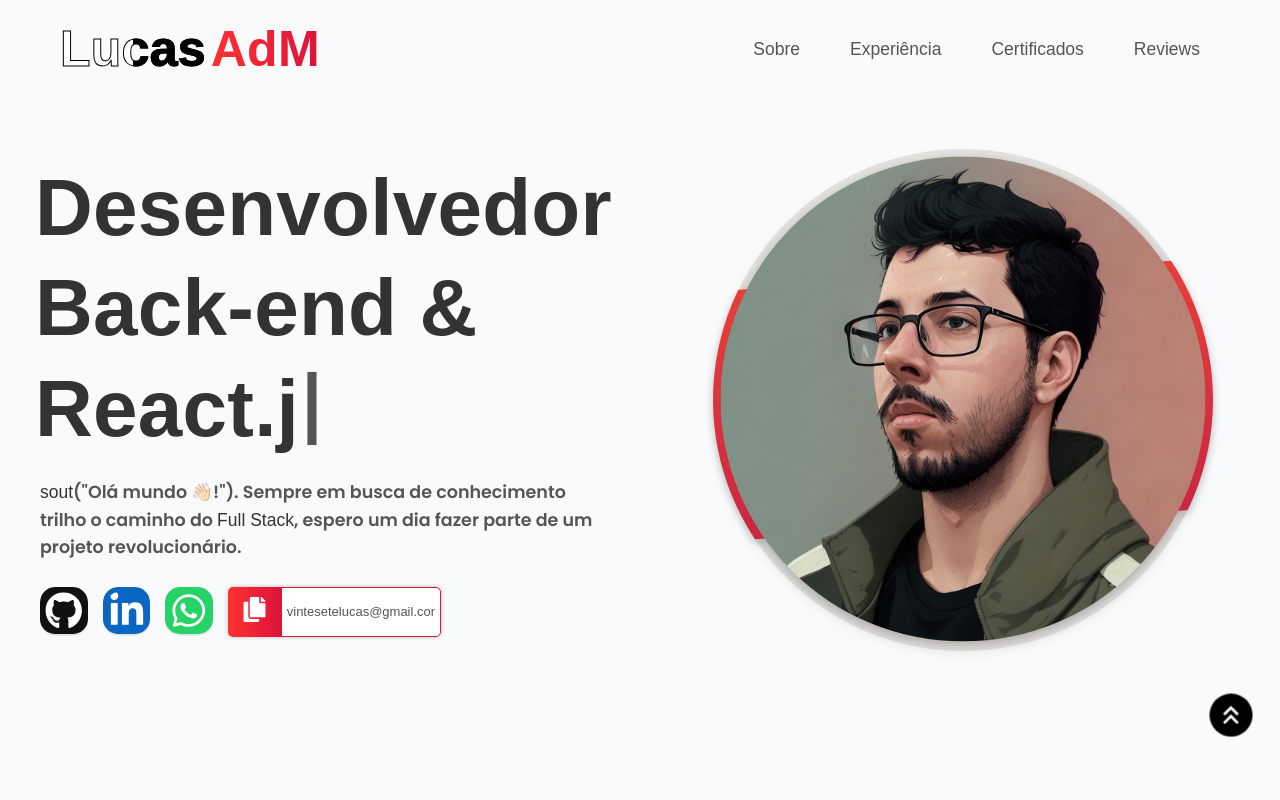
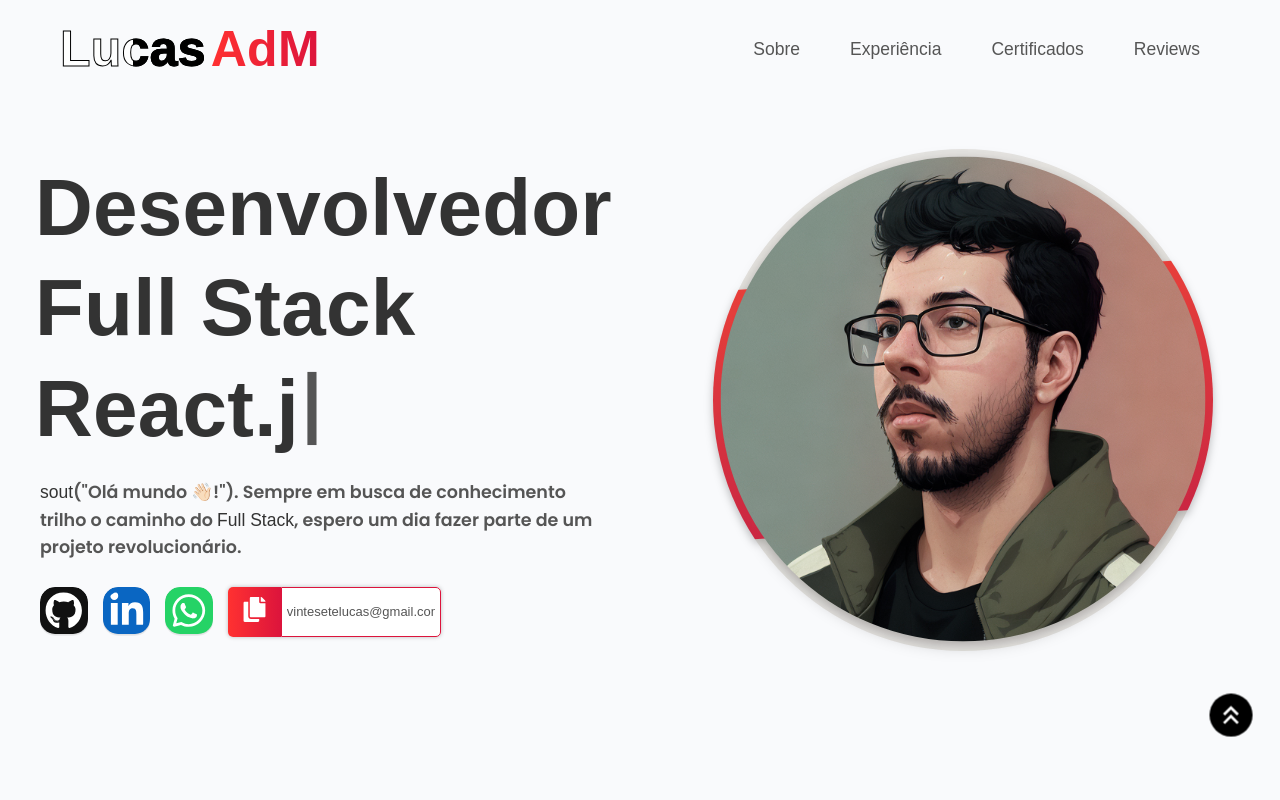
Before and after one commit to lucas-adm/react-portfolio, a React (Vite) app: page / in a window 1280 px wide. Shown: the top 800 px of the page. Built offline with nearby package versions, Linux system fonts and the light colour scheme; a web font is replaced by a local one.

Commit message:
♻ refactor: change profile text

```diff
--- a/src/components/home/home-profile.jsx
+++ b/src/components/home/home-profile.jsx
@@ -45,7 +45,7 @@ const HomeProfile = () => {
             <div className="container-apresentation">
                 <div className="container-grid">
                     <div className="apresentation-text">
-                        <h1>Desenvolvedor Back-end & <br /> <i ref={el}></i></h1>
+                        <h1>Desenvolvedor <br /> Full Stack <br /> <i ref={el}></i></h1>
                         <p><strong>sout</strong>("Olá mundo 👋🏻!"). Sempre em busca de conhecimento trilho o caminho do <strong>Full Stack</strong>, espero um dia fazer parte de um projeto revolucionário. </p>
                         <div className="svgs">
                             <a href="https://github.com/lucas-adm" target="_blank"><FaGithub id="github" /></a>
--- a/src/components/review/form/form.jsx
+++ b/src/components/review/form/form.jsx
@@ -244,12 +244,12 @@ const Form = ({ toReview, showReviews, randomKey }) => {
                         </div>
                         <div className="input">
                             <label htmlFor="socialMedia">Rede social</label>
-                            <input id="socialMedia" name="socialMedia" type="text" placeholder="GitHub, LinkedIn, X, Instagram, Youtube..." value={data.socialMedia} onChange={handleInputChange} required />
+                            <input id="socialMedia" name="socialMedia" type="text" placeholder="GitHub, LinkedIn, X, Instagram, Youtube, Discord, Facebook, Whatsapp" value={data.socialMedia} onChange={handleInputChange} />
                             <span className="error">{error.socialMedia}</span>
                         </div>
                         <div className="input">
                             <label htmlFor="content">Mensagem*</label>
-                            <textarea id="content" name="content" maxLength={777} placeholder="Comente sobre mim ou sobre este portfolio" value={data.content} onChange={handleInputChange} required />
+                            <textarea id="content" name="content" maxLength={777} placeholder="Opine, recomende, divulgue ou apenas se apresente" value={data.content} onChange={handleInputChange} required />
                             {!error.content && <span className="count">{dataContentLength}/777</span>}
                             <span className="error">{error.content}</span>
                         </div>
--- a/src/styles/components/pages/home/home-profile.sass
+++ b/src/styles/components/pages/home/home-profile.sass
@@ -21,6 +21,7 @@
             padding: 3.5rem
 
             > h1
+                width: 100%
                 font-size: 8rem
                 line-height: 10rem
 
```
